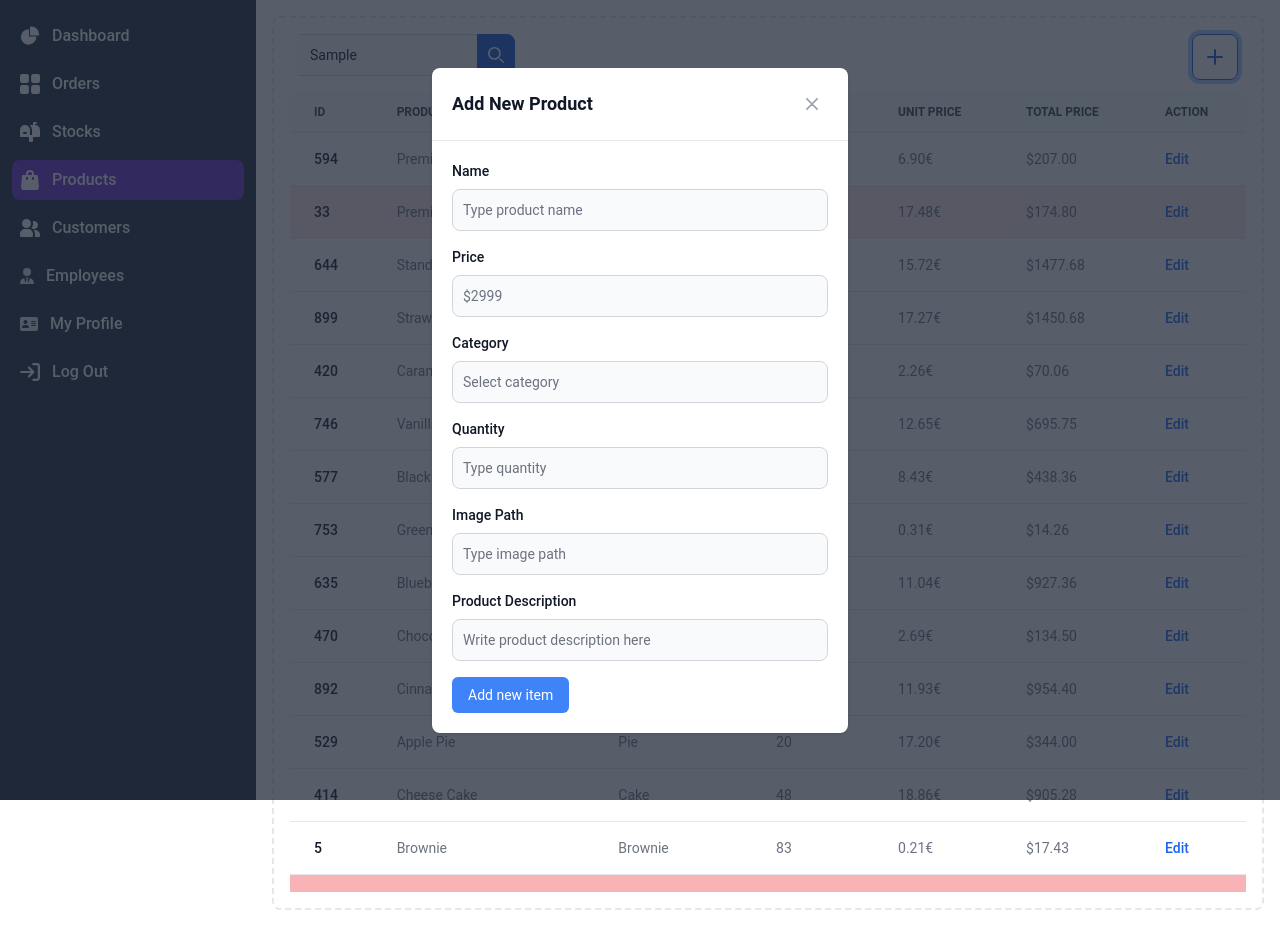
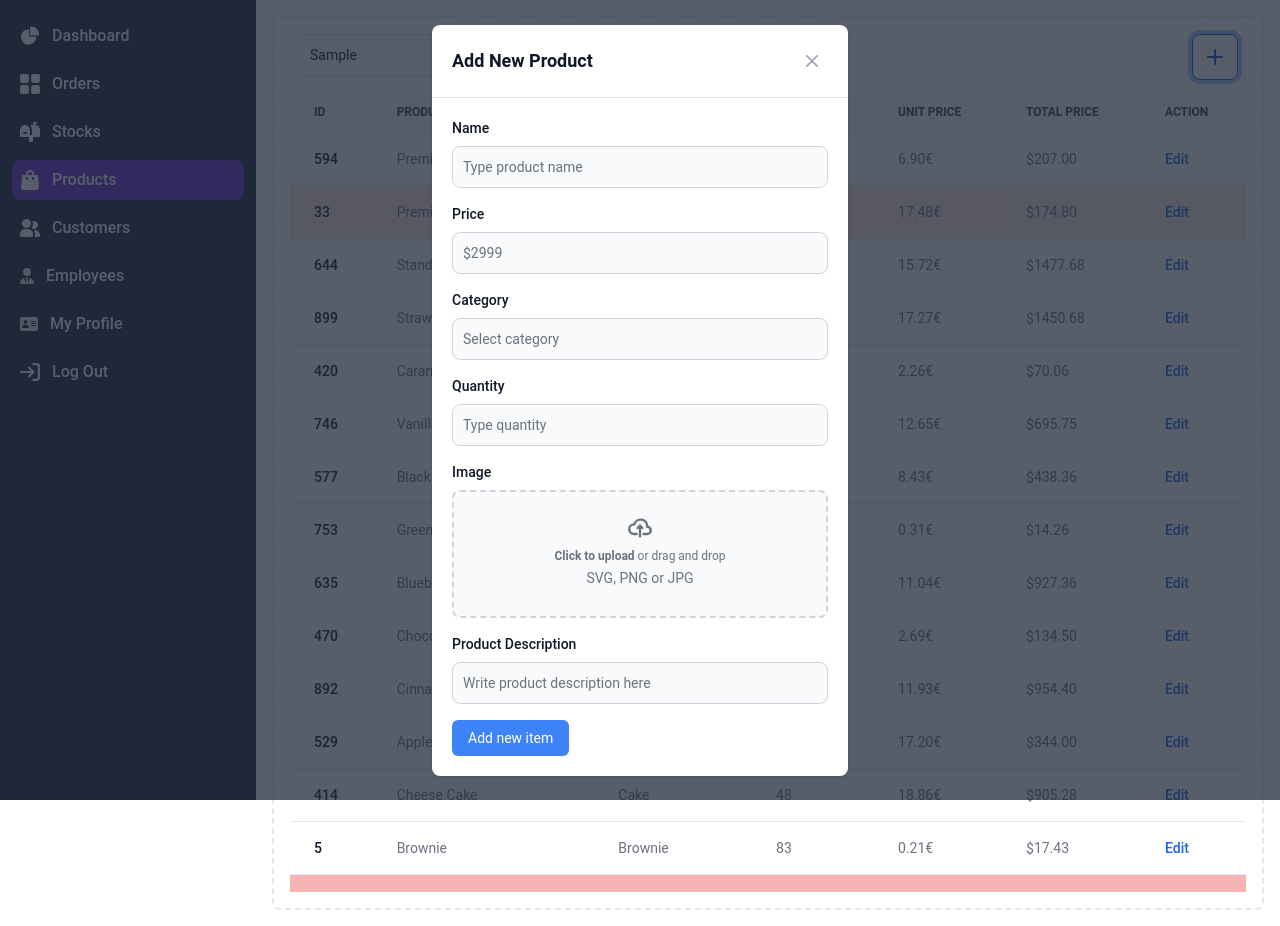
Before and after one commit to Nosver/CafeManagement, a React (Vite) app in the folder frontend/: page /products in a window 1280 px wide. Both pictures are taken after typing "Sample" into the empty fields and a click on the button "Add new product". Built offline with nearby package versions, Linux system fonts and the light colour scheme.

Commit message:
upload area added for product

```diff
--- a/frontend/src/components/personel/ItemPopup.jsx
+++ b/frontend/src/components/personel/ItemPopup.jsx
@@ -1,7 +1,7 @@
 import React from 'react'
 import { Button } from 'flowbite-react';
 
-export const ItemPopup = ({ title, inputs, closePopup, submitButtonDescription="Add new item" }) => {
+export const ItemPopup = ({ title, inputs, closePopup, submitButtonDescription = "Add new item" }) => {
 
     const bg_color = "bg-slate-300"
 
@@ -30,10 +30,25 @@ export const ItemPopup = ({ title, inputs, closePopup, submitButtonDescription="
                         <div className="grid gap-4 mb-4 grid-cols-2">
                             {inputs.map((input) => (
                                 <div className="col-span-2" key={input.id}>
-                                    <label for={input.id} className="block mb-2 text-sm font-medium text-gray-900 dark:text-white">
+                                    <label htmlFor={input.id} className="block mb-2 text-sm font-medium text-gray-900 dark:text-white">
                                         {input.label}
                                     </label>
-                                    {input.placeholder ? (
+                                    {input.id === 'img_path' ? (
+                                        <div className="flex items-center justify-center w-full">
+                                        <label htmlFor="dropzone-file" className="flex flex-col items-center justify-center w-full h-32 border-2 border-gray-300 border-dashed rounded-lg cursor-pointer bg-gray-50  dark:bg-gray-700 hover:bg-gray-100 dark:border-gray-600 dark:hover:border-gray-500 dark:hover:bg-gray-600">
+                                            <div className="flex flex-col items-center justify-center pt-2 pb-3">
+                                                <svg className="w-6 h-6 mb-2 text-gray-500 dark:text-gray-400" aria-hidden="true" xmlns="http://www.w3.org/2000/svg" fill="none" viewBox="0 0 20 16">
+                                                    <path stroke="currentColor" strokeLinecap="round" strokeLinejoin="round" strokeWidth="2" d="M13 13h3a3 3 0 0 0 0-6h-.025A5.56 5.56 0 0 0 16 6.5 5.5 5.5 0 0 0 5.207 5.021C5.137 5.017 5.071 5 5 5a4 4 0 0 0 0 8h2.167M10 15V6m0 0L8 8m2-2 2 2"/>
+                                                </svg>
+                                                <p className="mb-1 text-xs text-gray-500 dark:text-gray-400"><span className="font-semibold">Click to upload</span> or drag and drop</p>
+                                                <p className="text-2xs text-gray-500 dark:text-gray-400">SVG, PNG or JPG</p>
+                                            </div>
+                                            <input id="dropzone-file" type="file" className="hidden" accept=".jpg, .jpeg, .png, .gif" />
+                                        </label>
+                                    </div>
+
+                                    ) : (
+                                        input.placeholder ? (
                                             <input
                                                 type={input.type}
                                                 name={input.name}
@@ -51,9 +66,11 @@ export const ItemPopup = ({ title, inputs, closePopup, submitButtonDescription="
                                                 className="bg-gray-50 border border-gray-300 text-gray-900 text-sm rounded-lg focus:ring-primary-600 focus:border-primary-600 block w-full p-2.5 dark:bg-gray-600 dark:border-gray-500 dark:placeholder-gray-400 dark:text-white dark:focus:ring-primary-500 dark:focus:border-primary-500"
                                                 required
                                             />
+                                        )
                                     )}
                                 </div>
                             ))}
+
                         </div>
                         <button type="submit" className="bg-blue-500 text-white px-4 py-2 rounded-md hover:bg-blue-600 focus:outline-none focus:ring-2 focus:ring-blue-500 focus:ring-opacity-50">
                             {submitButtonDescription}
--- a/frontend/src/pages/Personel/Products.jsx
+++ b/frontend/src/pages/Personel/Products.jsx
@@ -77,7 +77,7 @@ export const Products = () => {
         setProductsShow(newArr);
     }
 
-    if (showPopup) {
+    if (showPopup || showPopup_edit) {
         document.body.classList.add('overflow-hidden')
     } else {
         document.body.classList.remove('overflow-hidden')
@@ -138,7 +138,7 @@ export const Products = () => {
                                                     { id: 'price', label: 'Price', type: 'number', hint: '$2999' },
                                                     { id: 'category', label: 'Category', type: 'select', hint: 'Select category' },
                                                     { id: 'quantity', label: 'Quantity', type: 'number', hint: 'Type quantity' },
-                                                    { id: 'img_path', label: 'Image Path', type: 'text', hint: 'Type image path' },
+                                                    { id: 'img_path', label: 'Image', type: 'text', hint: 'Type image path' },
                                                     { id: 'description', label: 'Product Description', type: 'textarea', hint: 'Write product description here' }
                                                 ]}
                                             />
@@ -154,7 +154,7 @@ export const Products = () => {
                                                     { id: 'price', label: 'Price', type: 'number', placeholder: '$2999' },
                                                     { id: 'category', label: 'Category', type: 'select', placeholder: 'Select category' },
                                                     { id: 'quantity', label: 'Quantity', type: 'number', placeholder: 'Type quantity' },
-                                                    { id: 'img_path', label: 'Image Path', type: 'text', placeholder: 'Type image path' },
+                                                    { id: 'img_path', label: 'Image', type: 'text', placeholder: 'Type image path' },
                                                     { id: 'description', label: 'Product Description', type: 'textarea', placeholder: 'Write product description here' }
                                                 ]}
                                             />
```
Lines whose indentation alone changed are shown as unchanged.
